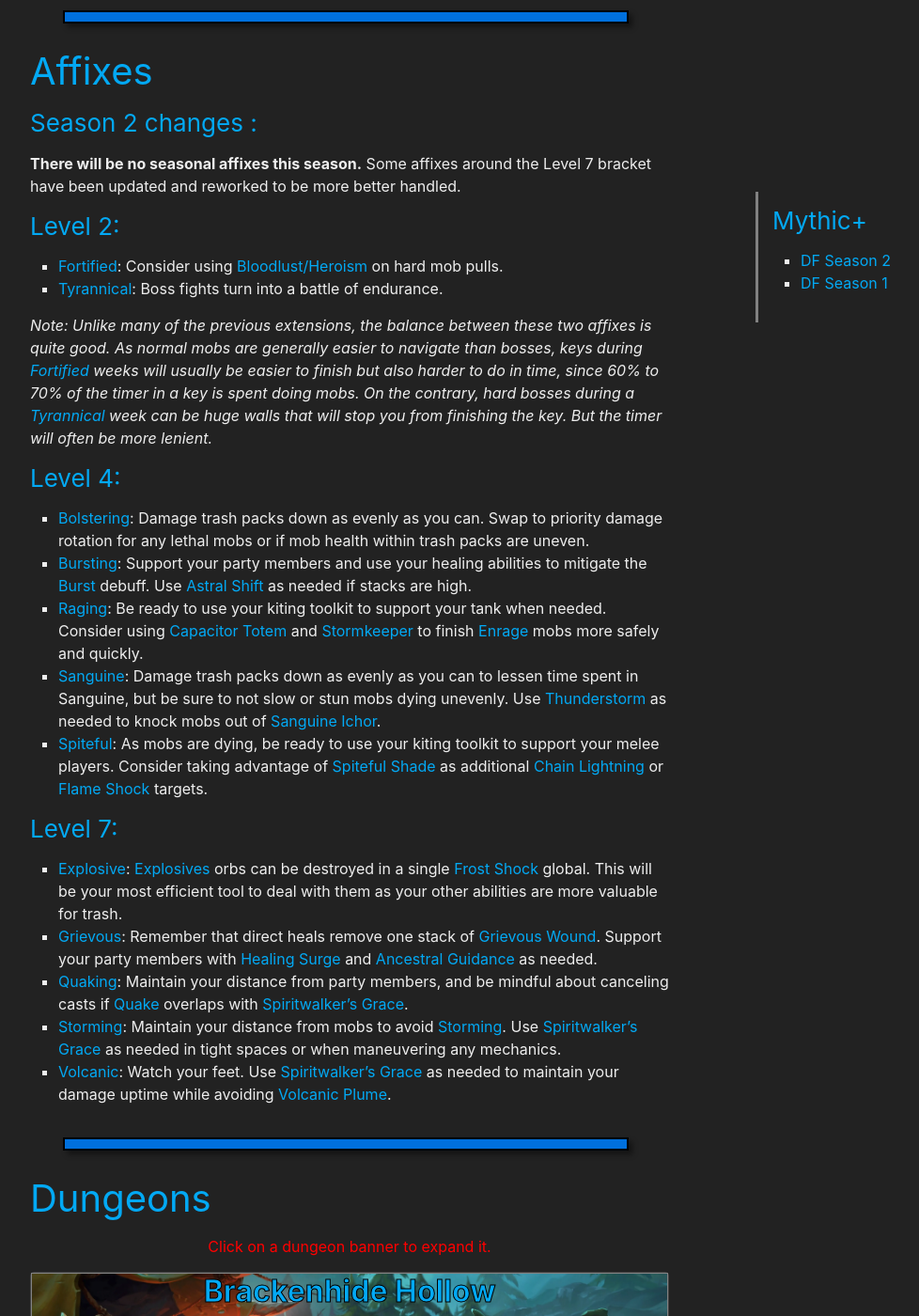
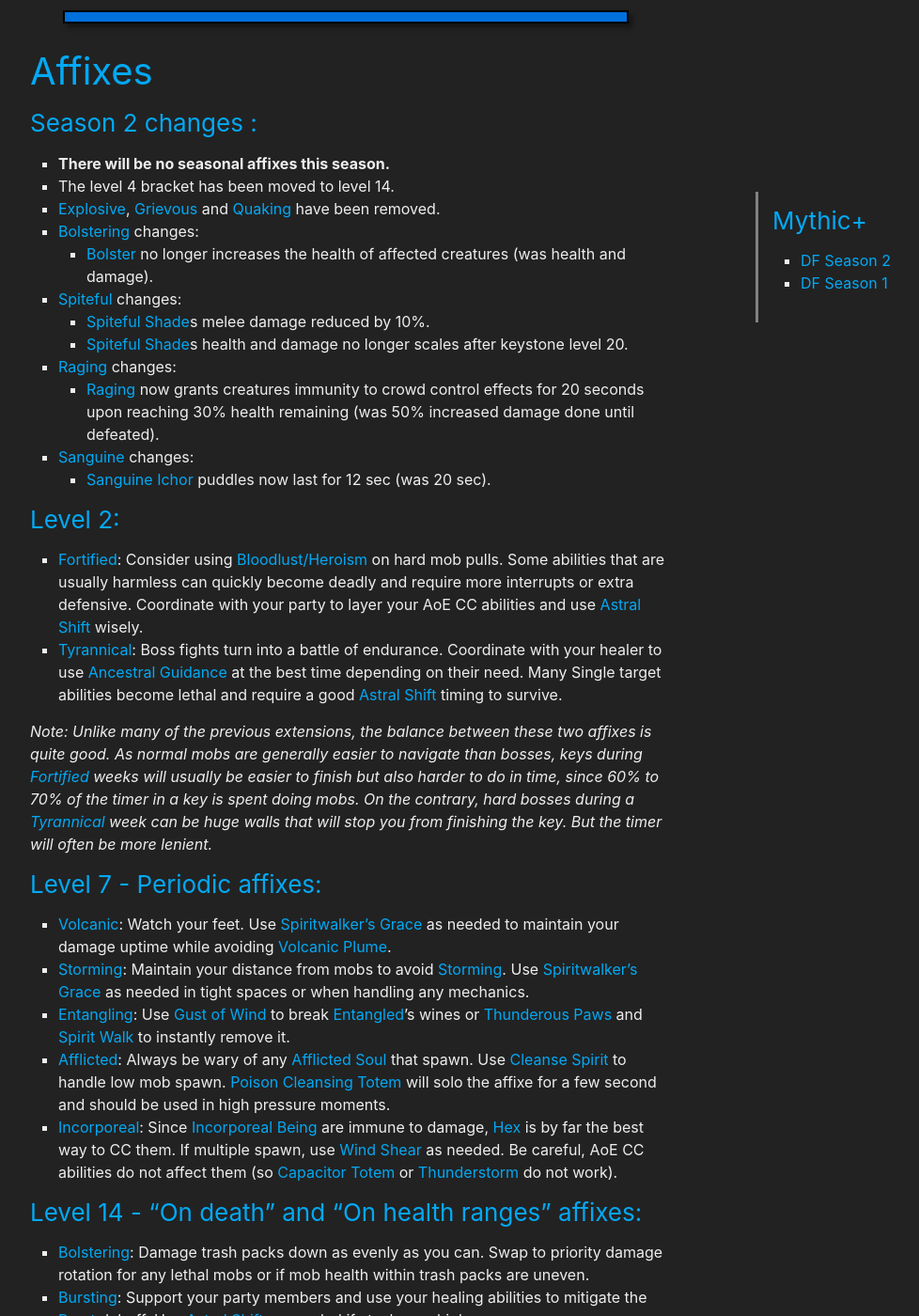
Before and after one commit to stormearthandlava/stormearthandlava.github.io, a Jekyll site: the page built from guide/mythic_plus/DF_season_2.md, in a window 1280 px wide and 1400 px high, scrolled down 4665 px. Shown: the whole window at 94% size, without its empty margins (268-1246 px from the left). Built offline with Jekyll 4.4.1, drawn with Linux system fonts in a browser that asks for light colours; a script that is not in the unit is left out.

Commit message:
New affixes and how to deal with them

```diff
--- a/_data/affixes.yml
+++ b/_data/affixes.yml
@@ -28,6 +28,7 @@ entangling: <a href="https://www.wowhead.com/ptr/affix=134/entangling" target="b
 entangled: <a href="https://www.wowhead.com/ptr/spell=408556/entangled" target="blank">Entangled</a>
 
 afflicted: <a href="https://www.wowhead.com/ptr/affix=135/afflicted" target="blank">Afflicted</a>
+afflicted_soul: <a href="https://www.wowhead.com/ptr/npc=204773/afflicted-soul" target="blank">Afflicted Soul</a>
 cursed_spirit: <a href="https://www.wowhead.com/ptr/spell=409465/cursed-spirit" target="blank">Cursed Spirit</a>
 poisoned_spirit: <a href="https://www.wowhead.com/ptr/spell=409470/poisoned-spirit" target="blank">Poisoned Spirit</a>
 diseased_spirit: <a href="https://www.wowhead.com/ptr/spell=409472/diseased-spirit" target="blank">Diseased Spirit</a>
@@ -35,6 +36,7 @@ afflicted_cry: <a href="https://www.wowhead.com/ptr/spell=409492/afflicted-cry"
 
 incorporeal: <a href="https://www.wowhead.com/ptr/affix=136/incorporeal" target="blank">Incorporeal</a>
 destabilize: <a href="https://www.wowhead.com/ptr/spell=408805/destabilize" target="blank">Destabilize</a>
+incorporeal_being: <a href="https://www.wowhead.com/ptr/npc=204560/incorporeal-being" target="blank">Incorporeal Being</a>
 
 # Tier 14 - On Death // Health Threshold
 raging: <a href="https://www.wowhead.com/affix=6/raging" target="blank">Raging</a>
--- a/guide/mythic_plus/DF_season_2.md
+++ b/guide/mythic_plus/DF_season_2.md
@@ -103,30 +103,41 @@ When pushing in higher keys, some talents become mandatory to survive:
 # Affixes
 
 ### Season 2 changes :
-**There will be no seasonal affixes this season.** Some affixes around the Level 7 bracket have been updated and reworked to be more better handled.
+* **There will be no seasonal affixes this season.**
+* The level 4 bracket has been moved to level 14.
+* {{ site.data.affixes.explosive }}, {{ site.data.affixes.grievous }} and {{ site.data.affixes.quaking }} have been removed.
+* {{ site.data.affixes.bolstering }} changes:
+	- {{ site.data.affixes.bolster }} no longer increases the health of affected creatures (was health and damage).
+* {{ site.data.affixes.spiteful }} changes:
+	- {{ site.data.affixes.spiteful_shade }}s melee damage reduced by 10%.
+	- {{ site.data.affixes.spiteful_shade }}s health and damage no longer scales after keystone level 20.
+* {{ site.data.affixes.raging }} changes:
+	- {{ site.data.affixes.raging }} now grants creatures immunity to crowd control effects for 20 seconds upon reaching 30% health remaining (was 50% increased damage done until defeated).
+* {{ site.data.affixes.sanguine }} changes:
+	- {{ site.data.affixes.sanguine_ichor }} puddles now last for 12 sec (was 20 sec).
 
 ### Level 2:
 
-* {{ site.data.affixes.fortified }}: Consider using {{ site.data.spell.bl }} on hard mob pulls.
-* {{ site.data.affixes.tyrannical }}: Boss fights turn into a battle of endurance.
+* {{ site.data.affixes.fortified }}: Consider using {{ site.data.spell.bl }} on hard mob pulls.  Some abilities that are usually harmless can quickly become deadly and require more interrupts or extra defensive. Coordinate with your party to layer your AoE CC abilities and use {{ site.data.talent.as }} wisely.
+* {{ site.data.affixes.tyrannical }}: Boss fights turn into a battle of endurance. Coordinate with your healer to use {{ site.data.talent.ag }} at the best time depending on their need. Many Single target abilities become lethal and require a good {{ site.data.talent.as }} timing to survive.
 
 *Note: Unlike many of the previous extensions, the balance between these two affixes is quite good. As normal mobs are generally easier to navigate than bosses, keys during {{ site.data.affixes.fortified }} weeks will usually be easier to finish but also harder to do in time, since 60% to 70% of the timer in a key is spent doing mobs. On the contrary, hard bosses during a {{ site.data.affixes.tyrannical }} week can be huge walls that will stop you from finishing the key. But the timer will often be more lenient.*
 
-### Level 4:
+### Level 7 - Periodic affixes:
+
+* {{ site.data.affixes.volcanic }}: Watch your feet. Use {{ site.data.talent.swg }} as needed to maintain your damage uptime while avoiding {{ site.data.affixes.volcanic_plume }}.
+* {{ site.data.affixes.storming }}: Maintain your distance from mobs to avoid {{ site.data.affixes.storming }}. Use {{ site.data.talent.swg }} as needed in tight spaces or when handling any mechanics.
+* {{ site.data.affixes.entangling }}: Use {{ site.data.talent.gust_of_wind }} to break {{ site.data.affixes.entangled }}'s wines or {{ site.data.talent.thunderous_paws }} and {{ site.data.talent.spirit_walk }} to instantly remove it.
+* {{ site.data.affixes.afflicted }}: Always be wary of any {{ site.data.affixes.afflicted_soul }} that spawn. Use {{ site.data.talent.cleanse_spirit }} to handle low mob spawn. {{ site.data.talent.poison_cleansing_totem }} will solo the affixe for a few second and should be used in high pressure moments.
+* {{ site.data.affixes.incorporeal }}: Since {{ site.data.affixes.incorporeal_being }} are immune to damage, {{ site.data.talent.hex }} is by far the best way to CC them. If multiple spawn, use {{ site.data.spell.wind_shear }} as needed. Be careful, AoE CC abilities do not affect them (so {{ site.data.talent.capacitor_totem }} or {{ site.data.talent.thunderstorm }} do not work).
+
+### Level 14 - "On death" and "On health ranges" affixes:
 
 * {{ site.data.affixes.bolstering }}: Damage trash packs down as evenly as you can. Swap to priority damage rotation for any lethal mobs or if mob health within trash packs are uneven.
 * {{ site.data.affixes.bursting }}: Support your party members and use your healing abilities to mitigate the {{ site.data.affixes.burst }} debuff. Use {{ site.data.talent.as }} as needed if stacks are high.
 * {{ site.data.affixes.raging }}: Be ready to use your kiting toolkit to support your tank when needed. Consider using {{ site.data.talent.capacitor_totem }} and {{ site.data.talent.sk }} to finish {{ site.data.affixes.enrage }} mobs more safely and quickly.
 * {{ site.data.affixes.sanguine }}: Damage trash packs down as evenly as you can to lessen time spent in Sanguine, but be sure to not slow or stun mobs dying unevenly. Use {{ site.data.talent.thunderstorm }} as needed to knock mobs out of {{ site.data.affixes.sanguine_ichor }}.
 * {{ site.data.affixes.spiteful }}: As mobs are dying, be ready to use your kiting toolkit to support your melee players. Consider taking advantage of {{ site.data.affixes.spiteful_shade }} as additional {{ site.data.spell.cl }} or {{ site.data.spell.fs }} targets.
-
-### Level 7:
-
-* {{ site.data.affixes.explosive }}: {{ site.data.affixes.explosives }} orbs can be destroyed in a single {{ site.data.spell.frs }} global. This will be your most efficient tool to deal with them as your other abilities are more valuable for trash.
-* {{ site.data.affixes.grievous }}: Remember that direct heals remove one stack of {{ site.data.affixes.grievous_wound }}. Support your party members with {{ site.data.spell.healing_surge }} and {{ site.data.talent.ag }} as needed.
-* {{ site.data.affixes.quaking }}: Maintain your distance from party members, and be mindful about canceling casts if {{ site.data.affixes.quake }} overlaps with {{ site.data.talent.swg }}.
-* {{ site.data.affixes.storming }}: Maintain your distance from mobs to avoid {{ site.data.affixes.storming }}. Use {{ site.data.talent.swg }} as needed in tight spaces or when maneuvering any mechanics.
-* {{ site.data.affixes.volcanic }}: Watch your feet. Use {{ site.data.talent.swg }} as needed to maintain your damage uptime while avoiding {{ site.data.affixes.volcanic_plume }}.
 
 <hr>
 
```
